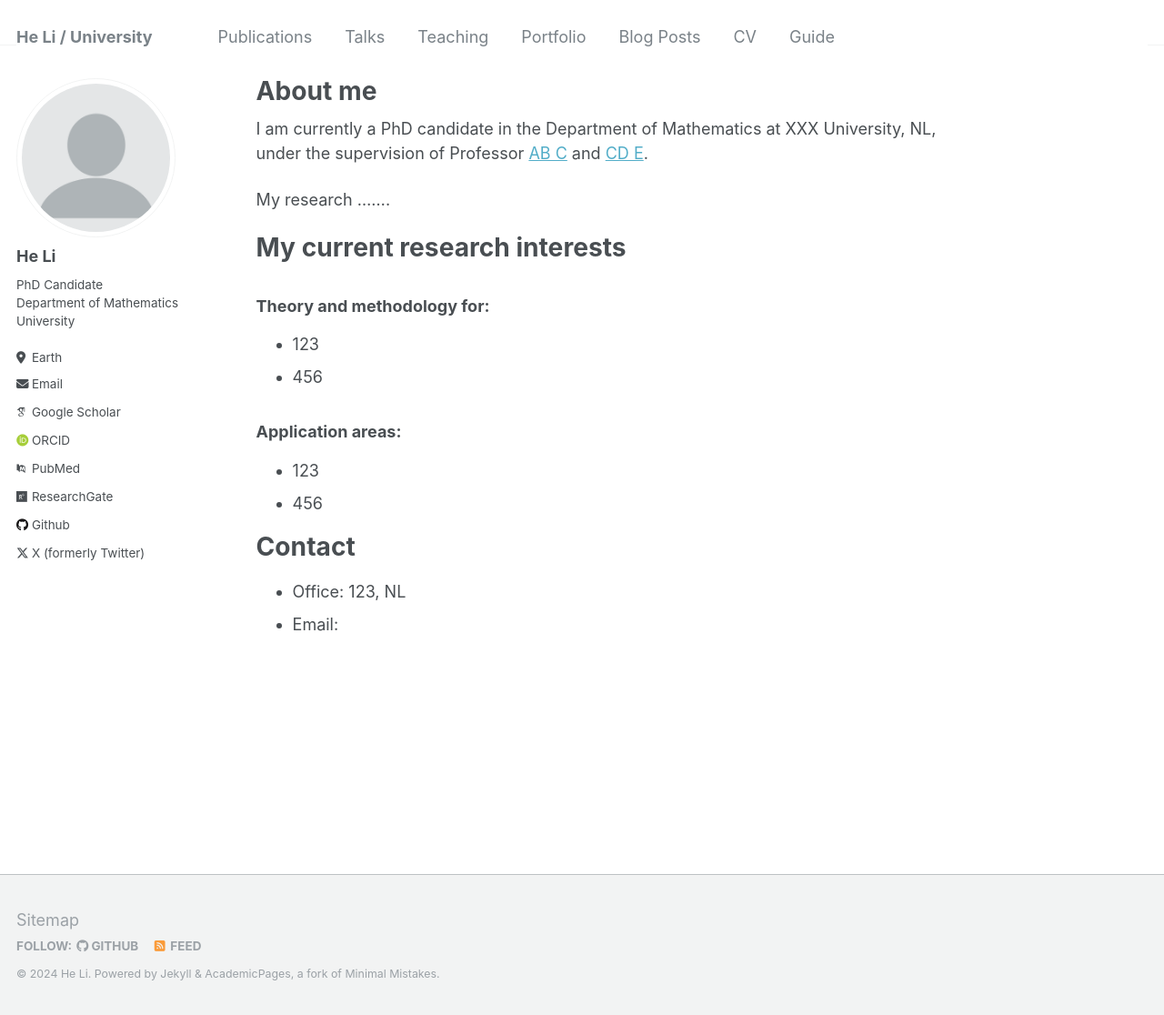
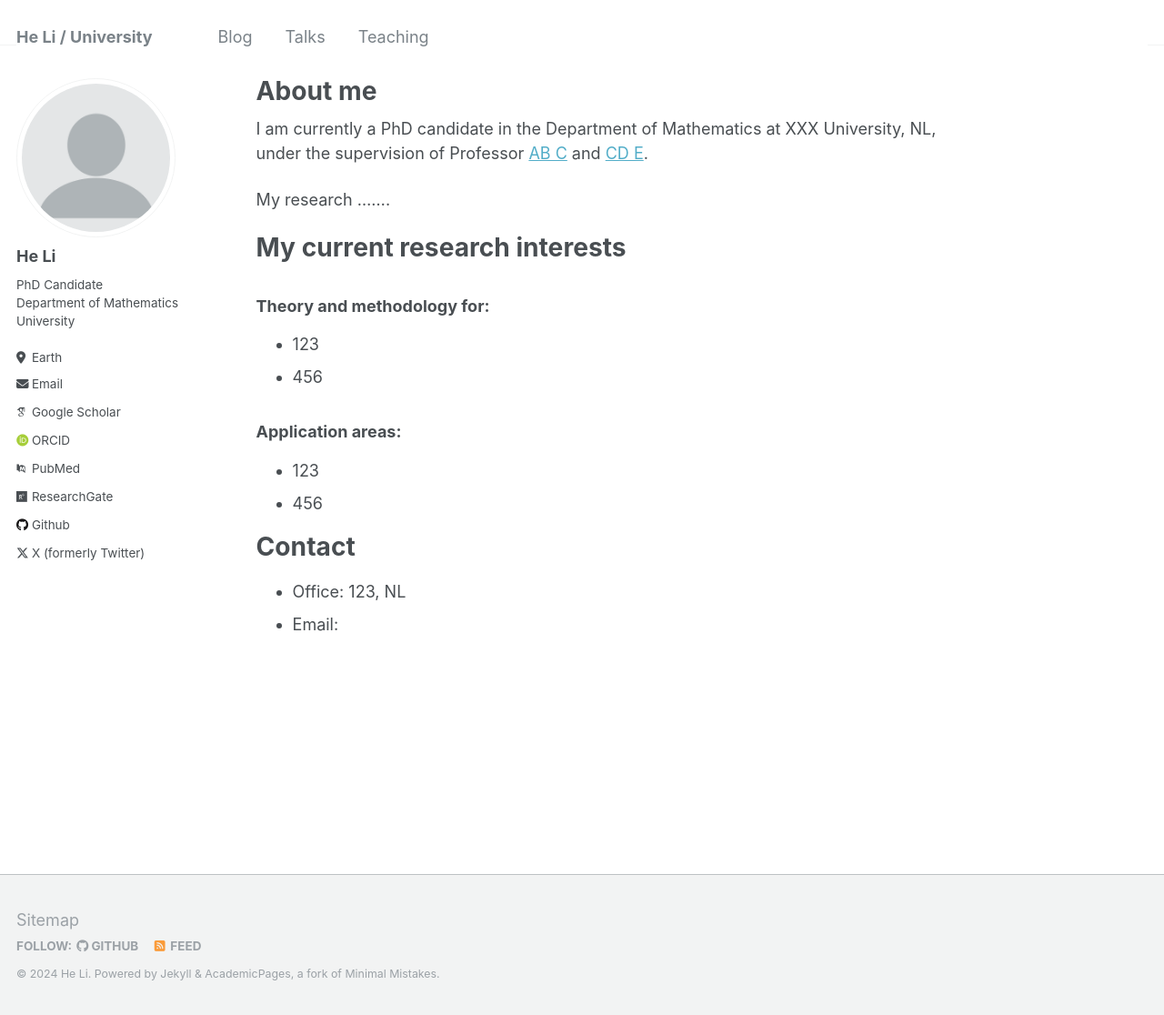
Before and after one commit to heli-math/heli-math.github.io, a Jekyll site: the page built from _pages/about.md, in a window 1280 px wide and 1116 px high. Shown: the whole window at 91% size. Built offline with Jekyll 4.4.1, drawn with Linux system fonts in a browser that asks for light colours; some web fonts are replaced.

Commit message:
Update navigation.yml

```diff
--- a/_data/navigation.yml
+++ b/_data/navigation.yml
@@ -1,22 +1,13 @@
 # main links links
 main:
-  - title: "Publications"
-    url: /publications/
+#  - title: "Publications"
+#    url: /publications/
+
+  - title: "Blog"
+    url: /blog/
 
   - title: "Talks"
     url: /talks/
 
   - title: "Teaching"
     url: /teaching/
-
-  - title: "Portfolio"
-    url: /portfolio/
-
-  - title: "Blog Posts"
-    url: /year-archive/
-
-  - title: "CV"
-    url: /cv/
-
-  - title: "Guide"
-    url: /markdown/
```
